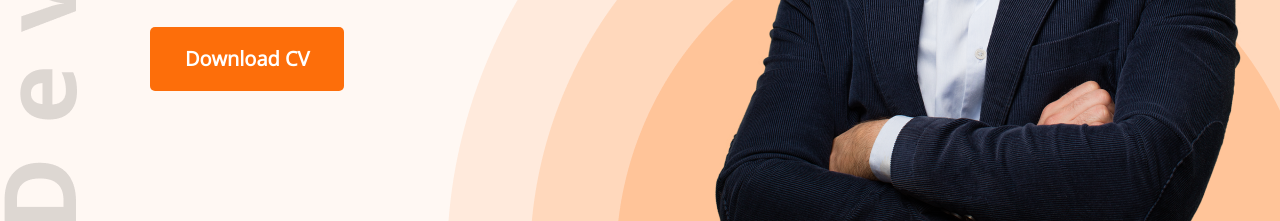
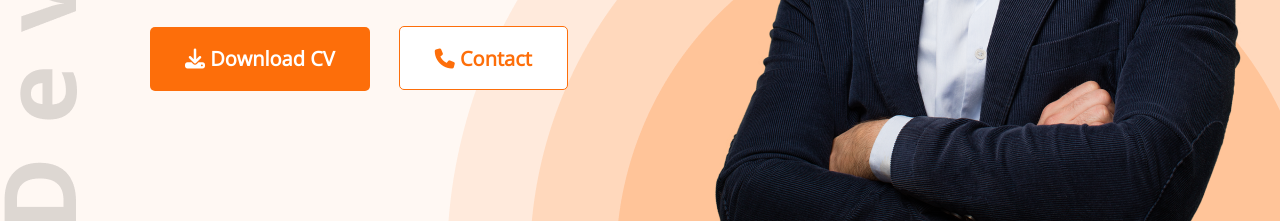
Before and after one commit to Humayun63/developer-portfolio, a plain HTML site: page index.html in a window 1280 px wide. Shown: the part 579-800 px from the top of the page. Drawn offline with nearby package versions, Linux system fonts and the light colour scheme.

Commit message:
font-awesome icons added

```diff
--- a/index.html
+++ b/index.html
@@ -6,12 +6,14 @@
     <meta http-equiv="X-UA-Compatible" content="IE=edge">
     <meta name="viewport" content="width=device-width, initial-scale=1.0">
     <title>Developer Portfolio</title>
-    <!-- OUR PRIMARY CSS FILE -->
-    <link rel="stylesheet" href="styles/portfolio.css">
+    <!-- FONT AWESOME CND -->
+    <script src="https://kit.fontawesome.com/2c7756fb48.js" crossorigin="anonymous"></script>
     <!-- GOOGLE FONTS -->
     <link rel="preconnect" href="https://fonts.googleapis.com">
     <link rel="preconnect" href="https://fonts.gstatic.com" crossorigin>
     <link href="https://fonts.googleapis.com/css2?family=Open+Sans&display=swap" rel="stylesheet">
+        <!-- OUR PRIMARY CSS FILE -->
+    <link rel="stylesheet" href="styles/portfolio.css">
 </head>
 
 <body>
@@ -31,7 +33,8 @@
                 <h1 class="banner-title">Mary Hardy</h1>
                 <p class="banner-description">Shot what able cold new see hold.Friendly as an betrayed formerly he.
                     Morning because as to society behaved moments.</p>
-                <button class="btn-primary">Download CV</button>
+                <button class="btn-primary"><i class="fa-solid fa-download"></i> Download CV</button>
+                <button class="btn-primary contact-btn"><i class="fa-solid fa-phone"></i> Contact</button>
             </div>
             <img src="images/hardy.png" alt="Hardy Image">
         </div>
@@ -159,7 +162,7 @@
                 </div>
             </div>
             <div class="resume-btn">
-                <button class="btn-primary">Download CV</button>
+                <button class="btn-primary"><i class="fa-solid fa-download"></i> Download CV</button>
             </div>
         </section>
     </main>
--- a/styles/portfolio.css
+++ b/styles/portfolio.css
@@ -17,7 +17,12 @@
     border: 0;
     padding: 18px 35px;
 }
-
+.contact-btn{
+    background: #FFFFFF;
+    color: #FD6E0A;
+    border:1px solid #FD6E0A;
+    margin-left: 25px;
+}
 .header {
     background: #FFF8F3;
     background-image: url('../images/header_bg.png'), url('../images/developer.png');
```
